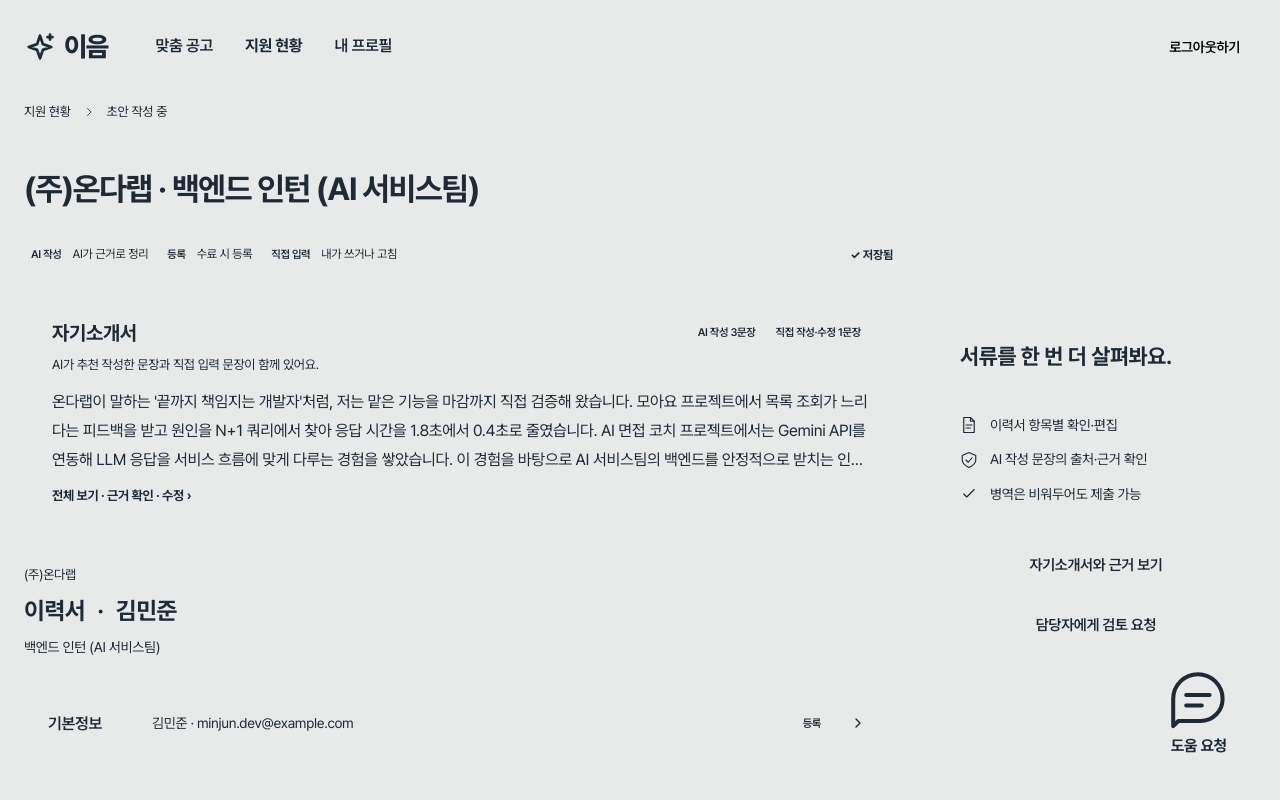
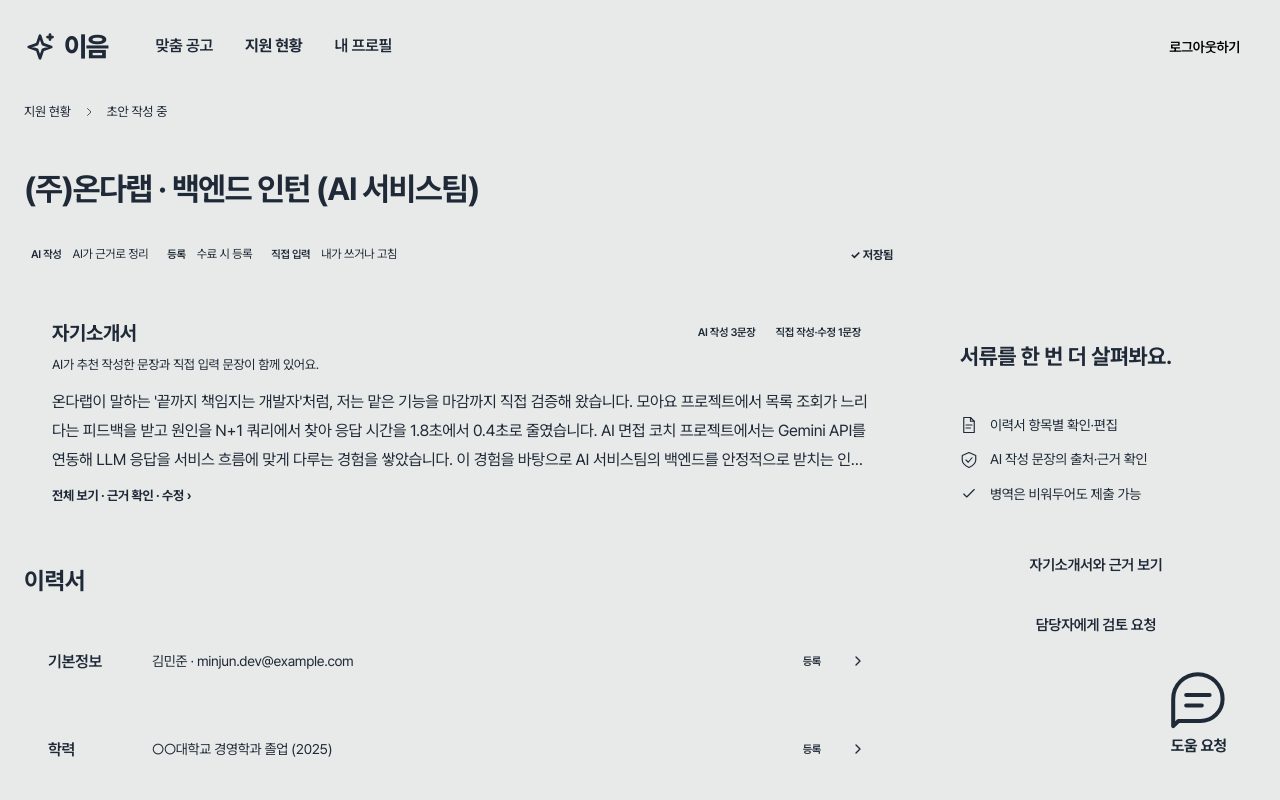
Before and after one commit to team-ieum-2026/ieum, a Next.js app in the folder frontend/: page /student/applications/1 in a window 1280 px wide. Shown: the top 800 px of the page. Built offline with nearby package versions, Linux system fonts and the light colour scheme; no server answers.

Commit message:
fix(M6): 이력서 영역 제목만 표시

```diff
--- a/frontend/src/components/resume/ResumeDraft.tsx
+++ b/frontend/src/components/resume/ResumeDraft.tsx
@@ -14,13 +14,12 @@ import { SECTION_FIELDS, isEditableSection, type EditableItem } from "@/componen
 import { summarizeSection, type CardSection, type SectionSummary } from "@/components/resume/sectionSummary";
 import { ApiError } from "@/lib/api/client";
 import { getApplication, patchDocument, submitApplication } from "@/lib/api/resume";
-import type { ApplicationDetail, BasicSection, CoverLetterSection, DocumentPatchRequest, DocumentSection } from "@/types/resume";
+import type { ApplicationDetail, CoverLetterSection, DocumentPatchRequest, DocumentSection } from "@/types/resume";
 import type { Source } from "@/types/student";
 import StudentPageHeading from "@/components/student/StudentPageHeading";
 import StudentIcon from "@/components/student/StudentIcon";
 import ApplicationStatusBadge from "@/components/student/ApplicationStatusBadge";
 import { useApplicationBreadcrumb } from "@/components/student/StudentShell";
-import DocumentHeading from "@/components/resume/DocumentHeading";
 
 const DETAIL_SECTIONS: DocumentSection["section"][] = ["BASIC", "MILITARY", "SKILLS", "PROJECTS", "PORTFOLIO"];
 const isDetailSection = (s: DocumentSection): s is DetailSection => DETAIL_SECTIONS.includes(s.section);
@@ -176,7 +175,6 @@ export default function ResumeDraft({ applicationId, studentId }: { applicationI
   const resumeCards = cards.filter((c) => c.section !== "PORTFOLIO");
   const portfolioCard = cards.find((c) => c.section === "PORTFOLIO");
   const coverLetter = document.sections.find((s): s is CoverLetterSection => s.section === "COVER_LETTER");
-  const studentName = document.sections.find((section): section is BasicSection => section.section === "BASIC")?.fields.name;
 
   return (
     <div className="s-resume-page">
@@ -202,7 +200,7 @@ export default function ResumeDraft({ applicationId, studentId }: { applicationI
 
         {coverLetter && <CoverLetterCard applicationId={applicationId} studentId={studentId} section={coverLetter} />}
 
-        <div className="s-resume-document-heading"><DocumentHeading title="이력서" job={job} name={studentName} /></div>
+        <div className="s-resume-document-heading"><header className="s-student-document-heading"><h2>이력서</h2></header></div>
         {/* 카드 순서 = API sections 순서 (기본정보 → 학력 → 교육 → 경력 → 병역 → 자격증 → 기술 → 경험) */}
         <SectionCardGroup>
           {resumeCards.map((card) => (
```
